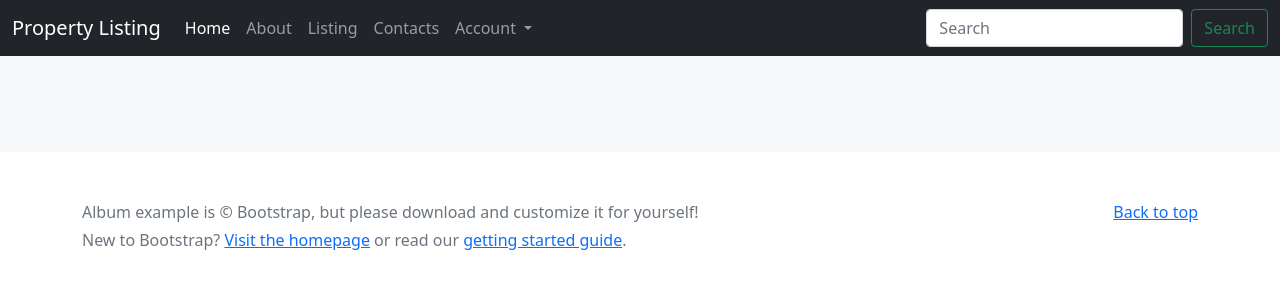
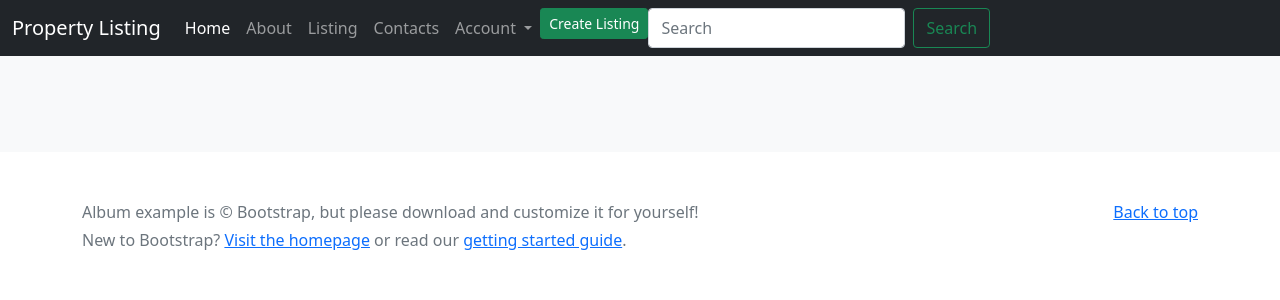
Before and after one commit to irungumaina/property_listing_portal, a Django app: page /listing/ in a window 1280 px wide. Shown: the top 300 px of the page. Run offline with Django 3.2, Linux system fonts and the light colour scheme; the visitor is signed in with stand-in values (Sample User, id 1); data that the repository does not hold is empty; some libraries are stand-ins or nearby versions.

Commit message:
Added LISTING CRUD

```diff
--- a/TODO.txt
+++ b/TODO.txt
@@ -11,6 +11,9 @@ TODO: Create top bar for contacts
 TODO: Update .gitignore to exclude all important files from Github
 TODO: Integrate slider in single properties
 TODO: Integrate maps in single properties
+TODO: Add pagination to property listing
+TODO: Query sets
+
 
 
 
--- a/listing/models.py
+++ b/listing/models.py
@@ -18,6 +18,12 @@ class Listing(models.Model):
     price = models.DecimalField(max_digits=12, decimal_places=2)
     listing_cover = models.ImageField(upload_to='listing/', blank=True)
 
+    # # notes will be sorted using this field
+    # last_udpated_on = models.DateTimeField(auto_now=True)
+
+    # # to delete a note, we will simply set is_active to False
+    # is_active = models.BooleanField(default=True)
+
     def __str__(self):
         return self.title
 
--- a/listing/urls.py
+++ b/listing/urls.py
@@ -1,9 +1,10 @@
+from .views import ListingListView, ListingDetailView, ListingDeleteView, ListingUpdateView, ListingCreateView
 from django.urls import path
-from .views import ListingListView, ListingDetailView, ListingCreateView, ListingUpdateView
 
 urlpatterns = [
     path('', ListingListView.as_view(), name='listing_list'),
-    path('<uuid:pk>', ListingDetailView.as_view(), name='listing_detail'),
-    path('<uuid:pk>', ListingCreateView.as_view(), name='listing_create'),
-    path('<uuid:pk>', ListingUpdateView.as_view(), name='listing_update'),
+    path('<uuid:pk>/', ListingDetailView.as_view(), name='listing_detail'),
+    path('create/', ListingCreateView.as_view(), name='listing_create'),
+    path('<uuid:pk>/update/', ListingUpdateView.as_view(), name='listing_update'),
+    path('<uuid:pk>/delete/', ListingDeleteView.as_view(), name='listing_delete'),
 ]
--- a/listing/views.py
+++ b/listing/views.py
@@ -1,15 +1,20 @@
-from django.shortcuts import render
+from django.shortcuts import render, redirect, get_object_or_404
 from django.urls import reverse_lazy
-# from django.views import generic
-from django.views.generic import ListView, DetailView, CreateView, UpdateView
+from django.views import generic
+from django.views.generic import ListView, DetailView, CreateView, UpdateView, DeleteView
 
 from .models import Listing
+from .forms import ListingForm
 
 
 class ListingListView(ListView):
     model = Listing
+    paginate_by = 10
     context_object_name = 'listing_list'
     template_name = 'listings/listing_list.html'
+
+    def get_queryset(self):
+        return Listing.objects.all()
 
 
 class ListingDetailView(DetailView):
@@ -20,13 +25,30 @@ class ListingDetailView(DetailView):
 
 class ListingCreateView(CreateView):
     model = Listing
-    success_url = reverse_lazy('listing_detail')
+    message = ("The Listing has been created")
+    form_class = ListingForm
+    success_url = reverse_lazy('listing_list')
     context_object_name = 'listing_create'
     template_name = 'listings/listing_create.html'
 
 
 class ListingUpdateView(UpdateView):
     model = Listing
-    success_url = reverse_lazy('listing_detail')
+    form_class = ListingForm
+    success_url = reverse_lazy('listing_list')
+    message = ("The Listing has been updated")
     context_object_name = 'listing_update'
     template_name = 'listings/listing_update.html'
+
+    def get_queryset(self):
+        return Listing.objects.all()
+
+
+class ListingDeleteView(DeleteView):
+    form_class = ListingForm
+    success_url = reverse_lazy('listing_list')
+    context_object_name = 'listing_delete'
+    template_name = 'listings/listing_delete.html'
+
+    def get_queryset(self):
+        return Listing.objects.all()
--- a/property_listing/settings.py
+++ b/property_listing/settings.py
@@ -51,6 +51,7 @@ INSTALLED_APPS = [
     'allauth.socialaccount',
     'crispy_forms',
     'crispy_bootstrap5',
+    # 'widget_tweaks',
 
 
 ]
--- a/templates/_base.html
+++ b/templates/_base.html
@@ -41,13 +41,13 @@
                         <li class="nav-item">
                             <a class="nav-link" href="{% url 'contact' %}">Contacts</a>
                         </li>
+                        {% if user.is_authenticated %}
                         <li class="nav-item dropdown">
                             <a class="nav-link dropdown-toggle" href="#" id="navbarDropdown" role="button"
                                 data-bs-toggle="dropdown" aria-expanded="false">
                                 Account
                             </a>
                             <ul class="dropdown-menu" aria-labelledby="navbarDropdown">
-                                {% if user.is_authenticated %}
                                 <li><a class="dropdown-item" href="{% url 'account_logout' %}">Log Out</a></li>
                                 <li>
                                     <hr class="dropdown-divider">
@@ -58,10 +58,19 @@
                                     <hr class="dropdown-divider">
                                 </li>
                                 <li><a class="dropdown-item" href="{% url 'account_signup' %}">Sign Up</a></li>
-                                {% endif %}
                             </ul>
                         </li>
+                        {% endif %}
+
                     </ul>
+                    {% if user.is_authenticated %}
+                    <li class="nav-item ">
+                        <a class="btn btn-success btn-sm " href="{% url 'listing_create' %}" role="button">Create
+                            Listing
+                        </a>
+                    </li>
+                    {% endif %}
+
                     <form class="d-flex">
                         <input class="form-control me-2" type="search" placeholder="Search" aria-label="Search">
                         <button class="btn btn-outline-success" type="submit">Search</button>
--- a/templates/listings/listing_list.html
+++ b/templates/listings/listing_list.html
@@ -28,18 +28,6 @@
                         <p class="card-text">{{ listing.county }}</p>
                         <p class="card-text">{{ listing.town }}</p>
                         <h4>Ksh. {{ listing.price }}</h4>
-
-                        <div class="d-flex justify-content-between align-items-center">
-                            <div class="btn-group">
-
-                                <button type="button" class="btn btn-sm btn-outline-secondary">View Property</button>
-                                {% if user.is_authenticated %}
-                                <button type="button" class="btn btn-sm btn-outline-secondary">Edit Property</button>
-
-                                {% endif %}
-
-                            </div>
-                        </div>
                     </div>
                 </div>
             </div>
```
Also changed, not shown: listing/forms.py (added, +9 -0 lines), templates/listings/listing_create.html (+20 -6 lines), templates/listings/listing_delete.html (added, +33 -0 lines), templates/listings/listing_detail.html (+25 -1 lines), templates/listings/listing_update.html (+10 -1 lines), media/listing/100x75_1ISPWRh.jpg (added), media/listing/530x350.jpg (added), media/listing/kenya-4420786_1920.jpg (added), 2 other files.
